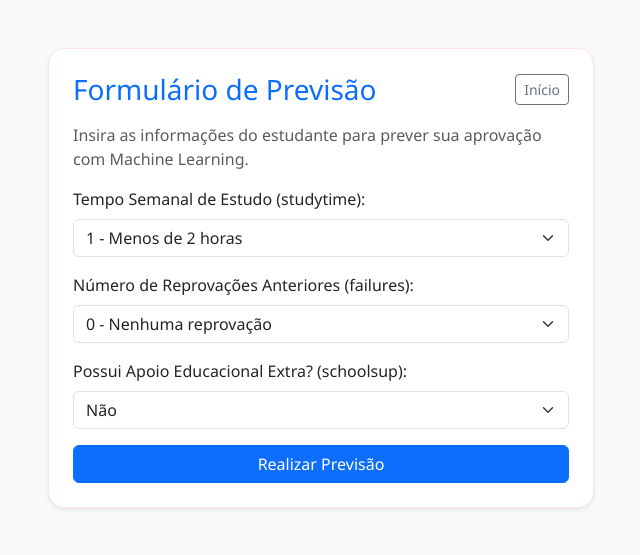
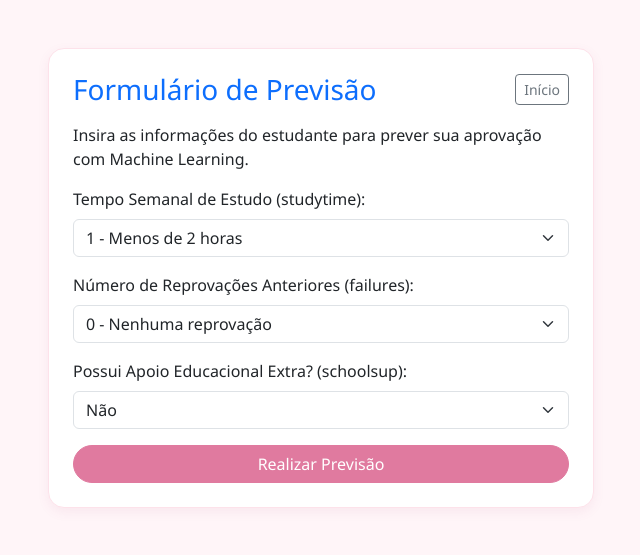
Before and after one commit to maluumendes/machine-learning-python, a Flask app: template templates/previsao.html in a window 1280 px wide. Shown: the top 555 px of the page, without its empty margins (319-959 px from the left). Run offline with Flask 3, Linux system fonts and the light colour scheme; the template is opened without the code that fills it, so the values that code supplies are empty.

Commit message:
Update previsao.html

```diff
--- a/templates/previsao.html
+++ b/templates/previsao.html
@@ -6,16 +6,16 @@
     <link href="https://cdn.jsdelivr.net/npm/bootstrap@5.3.0/dist/css/bootstrap.min.css" rel="stylesheet">
     <link rel="stylesheet" href="{{ url_for('static', filename='css/style.css') }}">
 </head>
-<body class="bg-light">
+<body>
     <div class="container py-5">
         <div class="row justify-content-center">
             <div class="col-md-6">
-                <div class="card shadow-sm p-4">
+                <div class="card p-4">
                     <div class="d-flex justify-content-between align-items-center mb-3">
                         <h2 class="h3 text-primary mb-0">Formulário de Previsão</h2>
                         <a href="/" class="btn btn-outline-secondary btn-sm">Início</a>
                     </div>
-                    <p class="text-muted">Insira as informações do estudante para prever sua aprovação com Machine Learning.</p>
+                    <p>Insira as informações do estudante para prever sua aprovação com Machine Learning.</p>
 
                     <form method="POST">
                         <div class="mb-3">
@@ -46,7 +46,7 @@
                             </select>
                         </div>
 
-                        <button type="submit" class="btn btn-primary w-100">Realizar Previsão</button>
+                        <button type="submit" class="btn btn-rosa w-100">Realizar Previsão</button>
                     </form>
 
                     {% if resultado %}
```
